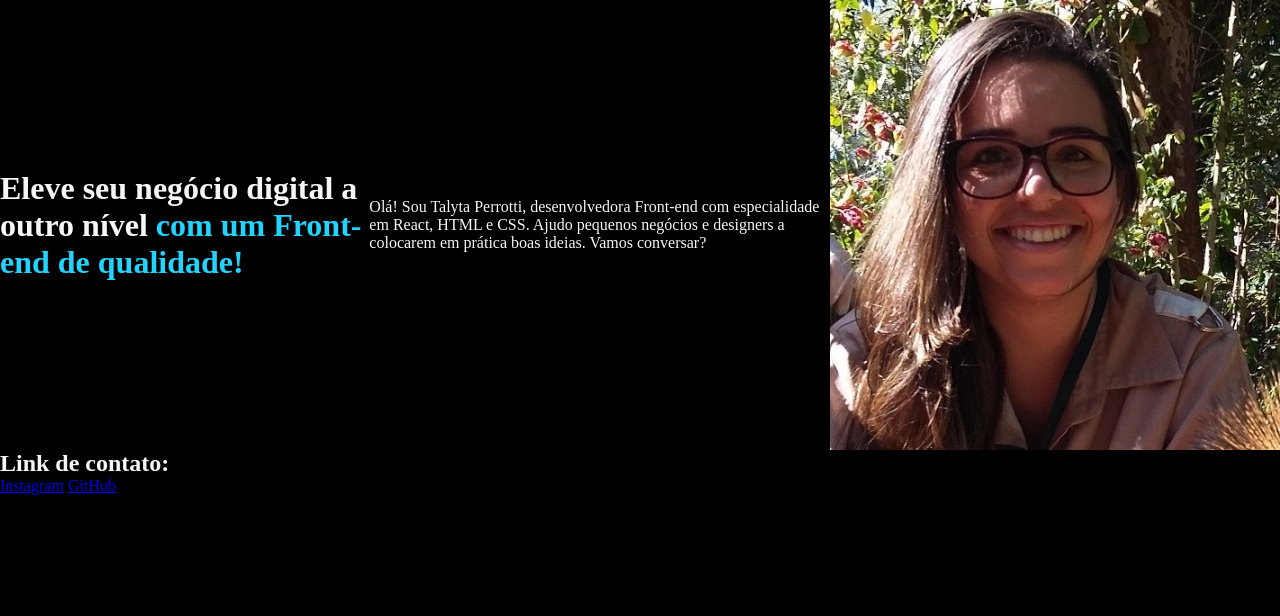
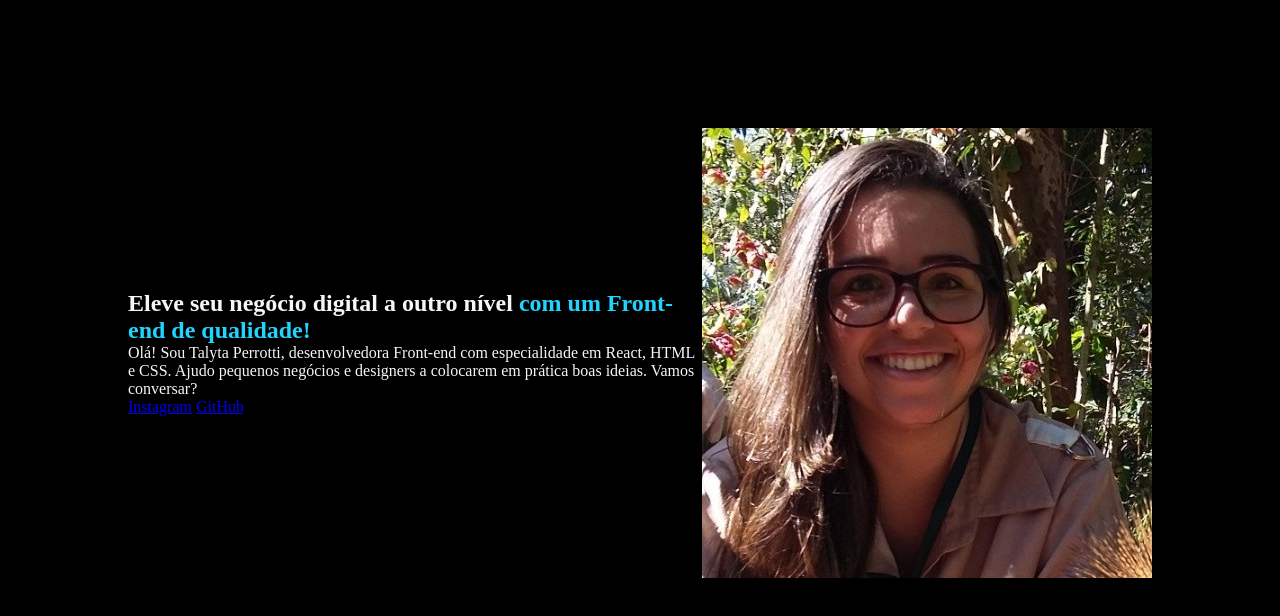
Before and after one commit to TalytaBP/HTML1, a plain HTML site: page index.html in a window 1280 px wide. Drawn offline with Linux system fonts and the light colour scheme.

Commit message:
alinhamento do conteudo

```diff
--- a/index.html
+++ b/index.html
@@ -11,6 +11,7 @@
         <header>
         </header>
         <main class="apresentacao">
+            <section>
                 <h1>
                 Eleve seu negócio digital a outro nível
                 <strong class="titulo-destaque">
@@ -22,12 +23,13 @@
                 Olá! Sou Talyta Perrotti, desenvolvedora Front-end com especialidade em React, HTML e CSS. Ajudo pequenos negócios e designers a colocarem em prática boas ideias. Vamos conversar?
                 </p>
 
+                <a href="https://instagram.com/talytabperrotti" alt="Contato do Instagram">Instagram</a>
+                <a href="https://github.com/TalytaBP" alt="Contato do GitHub"> GitHub</a>
+            </section>
+
             <img src="TALYTA.jpg" alt="Foto da autora da página">
         </main>
         <footer>
-            <h2>Link de contato:</h2>
-                <a href="https://instagram.com/talytabperrotti" alt="Contato do Instagram">Instagram</a>
-                <a href="https://github.com/TalytaBP" alt="Contato do GitHub"> GitHub</a>
 
         </footer>
 
--- a/style.css
+++ b/style.css
@@ -16,8 +16,10 @@ body {
 }
 
 .apresentacao {
+    margin: 10%;
     display: flex;
     align-items: center;
+    justify-content: space-between;
 }
 
 footer{
```
Lines whose indentation alone changed are shown as unchanged.
